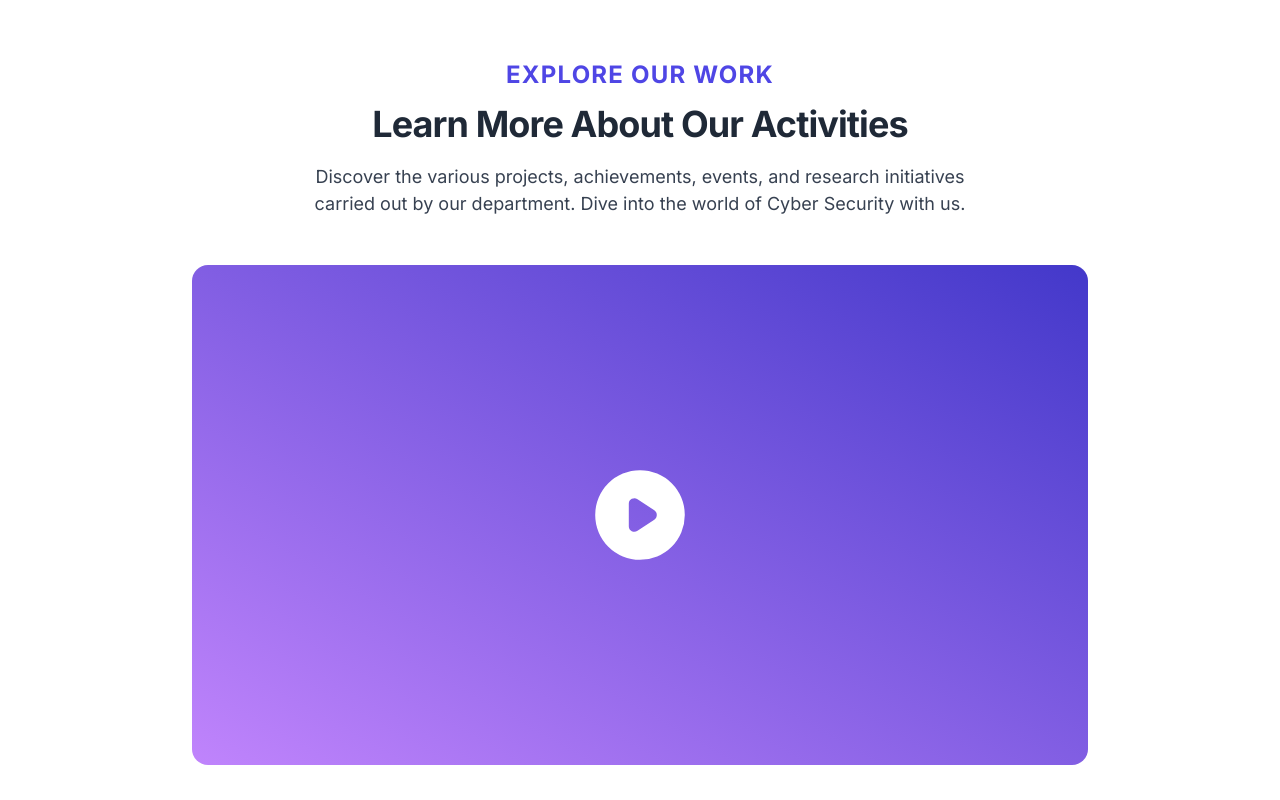
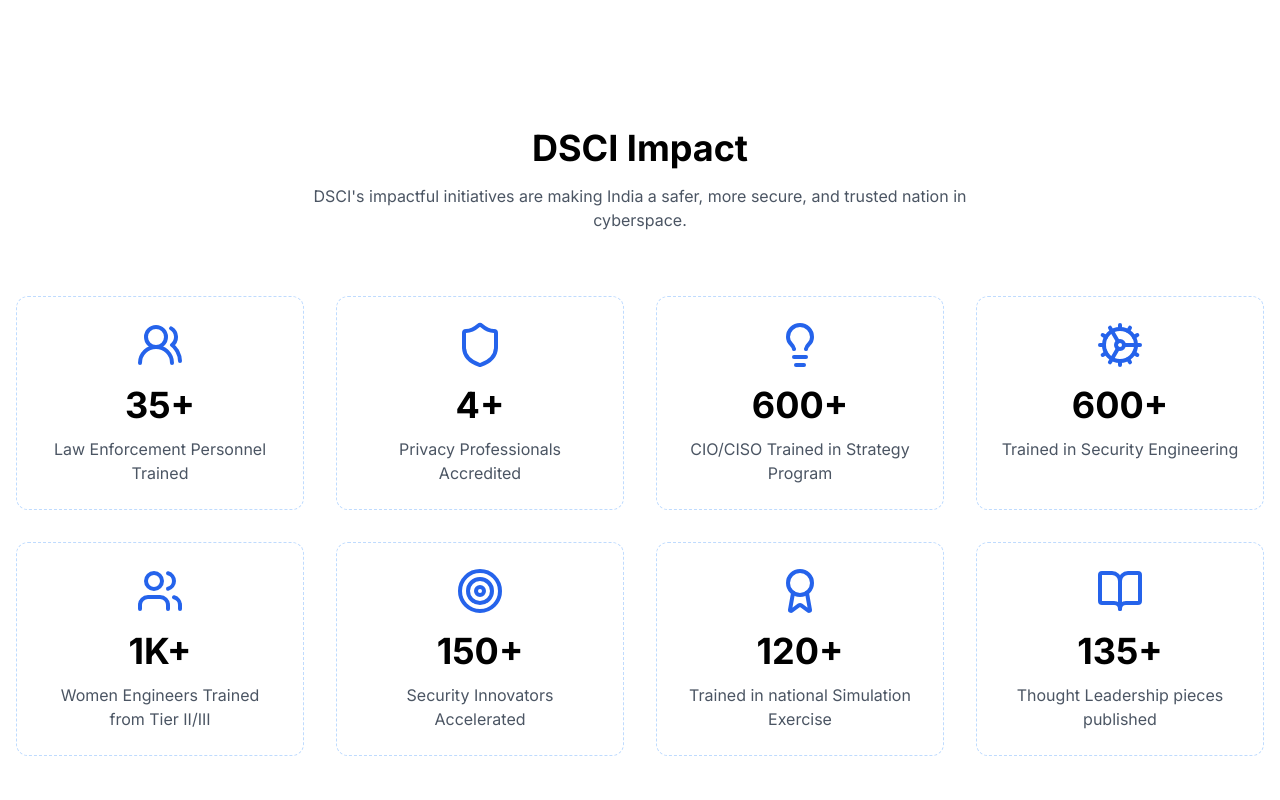
Before and after one commit to Miten15/cyber-colloquy, a Next.js app: page / in a window 1280 px wide. Shown: the part 2700-3500 px from the top of the page. Built offline with nearby package versions, Linux system fonts and the light colour scheme.

Commit message:
work done bhai

```diff
--- a/package.json
+++ b/package.json
@@ -34,6 +34,7 @@
     "react": "^18",
     "react-dom": "^18",
     "react-hook-form": "^7.51.4",
+    "react-intersection-observer": "^9.14.1",
     "rimraf": "^6.0.1",
     "tailwind-merge": "^2.6.0"
   },
--- a/src/app/page.tsx
+++ b/src/app/page.tsx
@@ -7,6 +7,7 @@
 import { Faq } from "@/components/Faq";
 import { Cta } from "@/components/Cta";
 import { HeroBanner } from "@/components/HeroBanner";
+import { Impact } from "@/components/Impact";
 
 import { benefitOne, benefitTwo } from "@/components/data";
 
@@ -31,6 +32,8 @@
 
       <Benefits data={benefitOne} />
       <Benefits imgPos="right" data={benefitTwo} />
+
+      <Impact />
 
       <SectionTitle
         preTitle="Explore Our Work"
--- /dev/null
+++ b/src/components/Impact.tsx
@@ -0,0 +1,93 @@
+'use client'
+
+import { Shield, Users2, Lightbulb, Cog, Users, Target, Award, BookOpen } from 'lucide-react'
+import { Counter } from './ui/counter'
+import { useState } from 'react'
+
+const stats = [
+  {
+    number: 35,
+    label: "Law Enforcement Personnel Trained",
+    icon: <Users2 className="h-12 w-12" />
+  },
+  {
+    number: 4,
+    label: "Privacy Professionals Accredited",
+    icon: <Shield className="h-12 w-12" />
+  },
+  {
+    number: 600,
+    label: "CIO/CISO Trained in Strategy Program",
+    icon: <Lightbulb className="h-12 w-12" />
+  },
+  {
+    number: 600,
+    label: "Trained in Security Engineering",
+    icon: <Cog className="h-12 w-12" />
+  },
+  {
+    number: 1.4,
+    label: "Women Engineers Trained from Tier II/III",
+    icon: <Users className="h-12 w-12" />,
+    suffix: "K+"
+  },
+  {
+    number: 150,
+    label: "Security Innovators Accelerated",
+    icon: <Target className="h-12 w-12" />
+  },
+  {
+    number: 120,
+    label: "Trained in national Simulation Exercise",
+    icon: <Award className="h-12 w-12" />
+  },
+  {
+    number: 135,
+    label: "Thought Leadership pieces published",
+    icon: <BookOpen className="h-12 w-12" />
+  }
+]
+
+export function Impact() {
+  const [hoveredIndex, setHoveredIndex] = useState<number | null>(null)
+
+  return (
+    <section className="py-20 bg-white dark:bg-gray-900">
+      <div className="max-w-7xl mx-auto px-4">
+        <div className="text-center mb-16">
+          <h2 className="text-4xl font-bold mb-4 dark:text-white">DSCI Impact</h2>
+          <p className="text-gray-600 dark:text-gray-300 max-w-2xl mx-auto">
+            DSCI's impactful initiatives are making India a safer, more secure, and trusted nation in cyberspace.
+          </p>
+        </div>
+
+        <div className="grid grid-cols-1 md:grid-cols-2 lg:grid-cols-4 gap-8">
+          {stats.map((stat, index) => (
+            <div
+              key={index}
+              className="p-6 rounded-xl border border-dashed border-blue-200 dark:border-blue-800 flex flex-col items-center text-center transition-all duration-300 ease-in-out"
+              style={{
+                borderColor: hoveredIndex === index ? 'rgb(59, 130, 246)' : '',
+                backgroundColor: hoveredIndex === index ? 'rgba(59, 130, 246, 0.1)' : '',
+              }}
+              onMouseEnter={() => setHoveredIndex(index)}
+              onMouseLeave={() => setHoveredIndex(null)}
+            >
+              <div className="mb-4" style={{ color: hoveredIndex === index ? 'rgb(59, 130, 246)' : 'rgb(37, 99, 235)' }}>
+                {stat.icon}
+              </div>
+              <h3 className="text-4xl font-bold mb-3 dark:text-white">
+                <Counter
+                  end={stat.number}
+                  suffix={stat.suffix || "+"}
+                  duration={2}
+                />
+              </h3>
+              <p className="text-gray-600 dark:text-gray-300">{stat.label}</p>
+            </div>
+          ))}
+        </div>
+      </div>
+    </section>
+  )
+}
--- /dev/null
+++ b/src/components/ui/counter.tsx
@@ -0,0 +1,43 @@
+'use client'
+
+import { useEffect, useRef, useState } from 'react'
+import { useInView } from 'react-intersection-observer'
+
+interface CounterProps {
+  end: number
+  suffix?: string
+  duration?: number
+}
+
+export function Counter({ end, suffix = '', duration = 2 }: CounterProps) {
+  const [count, setCount] = useState(0)
+  const countRef = useRef(0)
+  const [ref, inView] = useInView({
+    triggerOnce: true,
+    threshold: 0.1,
+  })
+
+  useEffect(() => {
+    if (inView) {
+      const startTime = Date.now()
+      const timer = setInterval(() => {
+        const timePassed = Date.now() - startTime
+        const progress = Math.min(timePassed / (duration * 1000), 1)
+        const currentCount = Math.floor(end * progress)
+
+        if (currentCount !== countRef.current) {
+          countRef.current = currentCount
+          setCount(currentCount)
+        }
+
+        if (progress === 1) {
+          clearInterval(timer)
+        }
+      }, 16)
+
+      return () => clearInterval(timer)
+    }
+  }, [inView, end, duration])
+
+  return <span ref={ref}>{count}{suffix}</span>
+}
```
Also changed, not shown: 2 other files (tests, documents, lock files or other folders).
